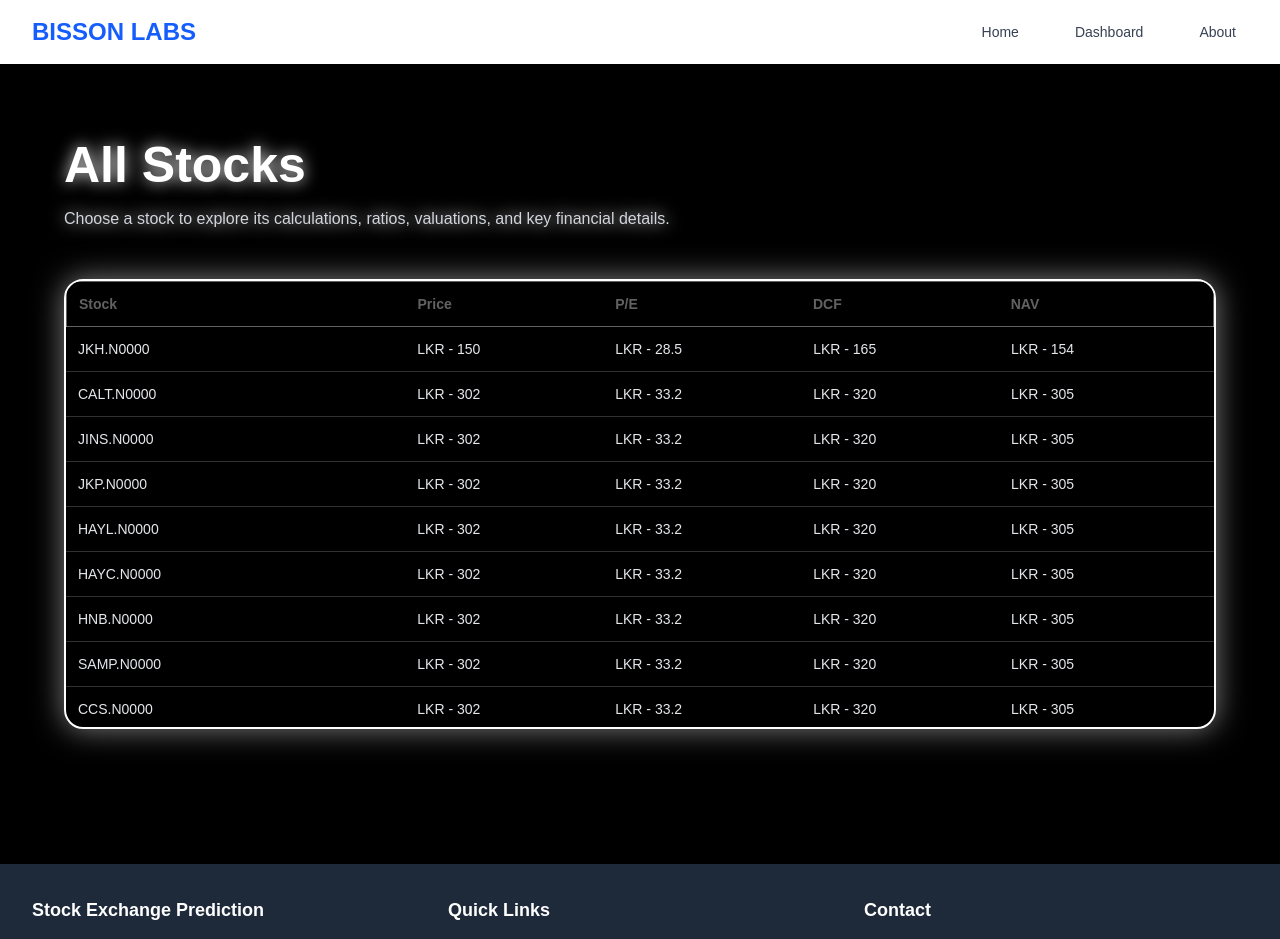
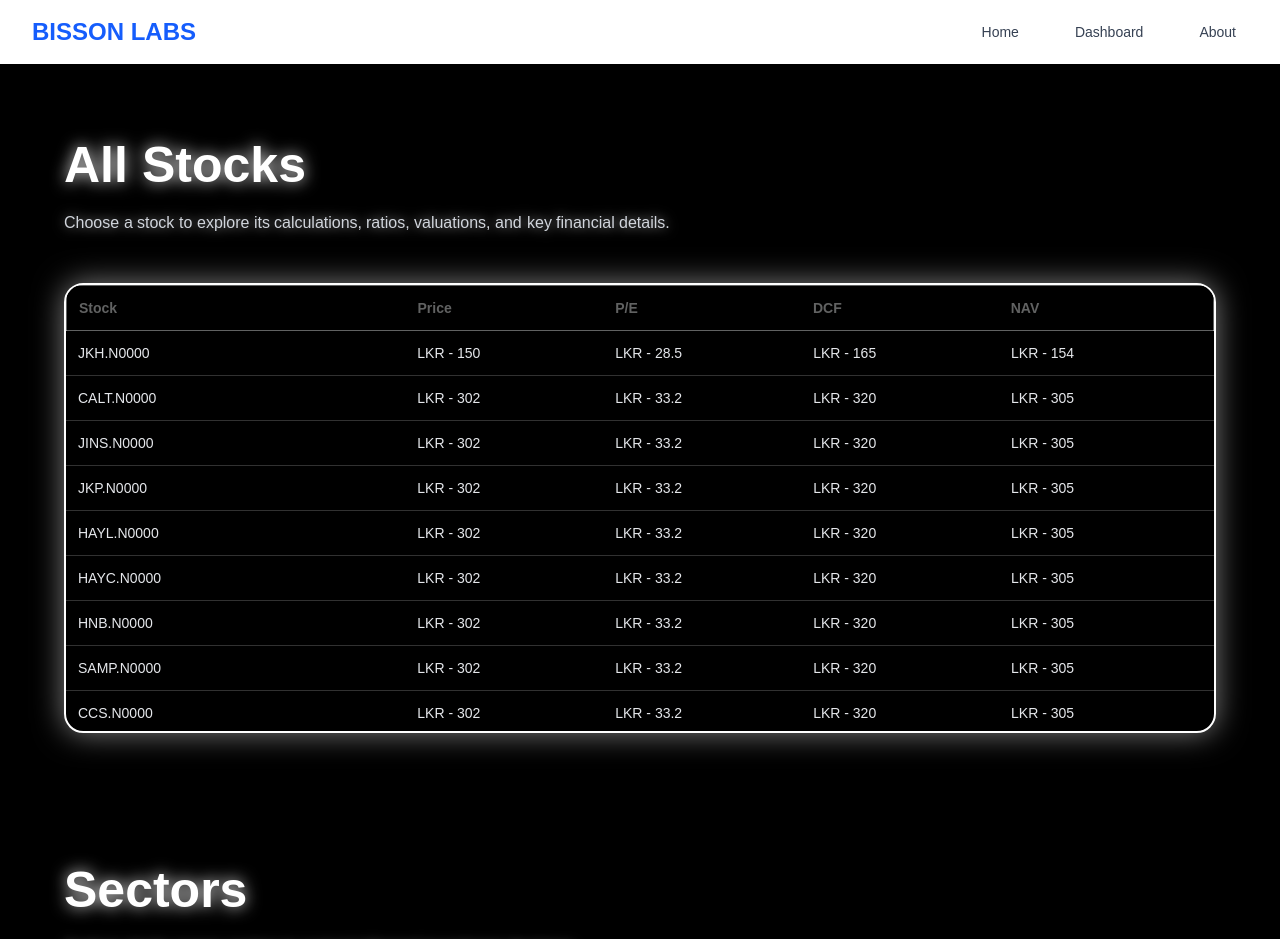
Before and after one commit to osa623/Stock-Exchange-Prediction-Model-Main-Web, a Next.js app in the folder frontend/: page /dashboard in a window 1280 px wide. Shown: the top 939 px of the page. Built offline with nearby package versions, Linux system fonts and the light colour scheme.

Commit message:
Dashboard -  sector section  - attemp 1 - commit #4

```diff
--- a/frontend/package.json
+++ b/frontend/package.json
@@ -9,10 +9,12 @@
     "lint": "eslint"
   },
   "dependencies": {
+    "@gsap/react": "^2.1.2",
     "class-variance-authority": "^0.7.1",
     "clsx": "^2.1.1",
     "gsap": "^3.14.2",
     "lucide-react": "^0.562.0",
+    "motion": "^12.25.0",
     "next": "16.1.1",
     "react": "19.2.3",
     "react-dom": "19.2.3",
--- a/frontend/src/app/dashboard/page.tsx
+++ b/frontend/src/app/dashboard/page.tsx
@@ -1,5 +1,7 @@
 import React from "react";
 import AllStocksSection from "@/components/Pages/Dashboard/AllStocksSection";
+import SectorSection from "@/components/Pages/Dashboard/SectorSection";
+import { Section } from "lucide-react";
 
 export default function DashboardPage() {
   return (
@@ -8,7 +10,7 @@
         {/* ALL STOCKS SECTION */}
         <AllStocksSection />
 
-        {/* FUTURE SECTIONS WILL GO HERE */}
+        <SectorSection/>
       </div>
     </main>
   );
--- a/frontend/src/components/Pages/Dashboard/AllStocksSection.tsx
+++ b/frontend/src/components/Pages/Dashboard/AllStocksSection.tsx
@@ -1,6 +1,8 @@
 
 
 "use client";
+
+import BlurText from "@/components/Ui/BlurText";
 
 interface Stock {
   symbol: string;
@@ -9,6 +11,14 @@
   dcf: number;
   nav: number;
 }
+
+
+
+
+const handleAnimationComplete = () => {
+  console.log('Animation completed!');
+};
+
 
 
 const sampleStocks: Stock[] = [
@@ -31,10 +41,25 @@
 export default function AllStocksSection() {
   return (
     <section className="mb-10 bg-black p-10 rounded-lg">
-      <h2 className="text-[50px] font-semibold mb-1 text-white drop-shadow-[0_0_8px_rgba(255,255,255,0.9)] ">All Stocks</h2>
-      <p className="text-gray-300 mb-12 drop-shadow-[0_0_8px_rgba(255,255,255,0.9)] ">
-        Choose a stock to explore its calculations, ratios, valuations, and key financial details.
-      </p>
+
+      {/* ANIMATED HEADING */}
+      <BlurText
+        text="All Stocks"
+        delay={80}
+        animateBy="words"
+        direction="top"
+        className="text-[50px] font-semibold mb-2 text-white drop-shadow-[0_0_8px_rgba(255,255,255,0.9)]"
+      />
+
+      {/* ANIMATED DESCRIPTION */}
+      <BlurText
+        text="Choose a stock to explore its calculations, ratios, valuations, and key financial details."
+        delay={20}
+        animateBy="words"
+        direction="bottom"
+        className="text-gray-300 mb-12 drop-shadow-[0_0_6px_rgba(255,255,255,0.6)]"
+      />
+
 
       {/* HEADER (NON-SCROLLING) */}
       <div className="border-2 border-white rounded-[1.5vw] overflow-hidden shadow-[0_0_30px_rgba(255,255,255,0.5)]">
--- /dev/null
+++ b/frontend/src/components/Pages/Dashboard/SectorSection.tsx
@@ -0,0 +1,33 @@
+"use client";
+
+import BlurText from "@/components/Ui/BlurText";
+
+
+export default function AllStocksSection() {
+  return (
+    <section className="mb-black p-10 rounded-lg">
+
+      {/* ANIMATED HEADING */}
+
+      <BlurText
+        text="Sectors"
+        delay={80}
+        animateBy="words"
+        direction="top"
+        className="text-[50px] font-semibold mb-2 text-white drop-shadow-[0_0_8px_rgba(255,255,255,0.9)]"
+      />
+
+      {/* ANIMATED DESCRIPTION */}
+      <BlurText
+        text="Analyze stocks across sectors to support informed investment decisions."
+        delay={20}
+        animateBy="words"
+        direction="bottom"
+        className="text-gray-300 mb-12 drop-shadow-[0_0_6px_rgba(255,255,255,0.6)]"
+      />
+      <div className="border-2 border-white rounded-[1.5vw] overflow-hidden shadow-[0_0_30px_rgba(255,255,255,0.5)]"></div>
+
+
+    </section>
+  );
+}
--- /dev/null
+++ b/frontend/src/components/Ui/BlurText.tsx
@@ -0,0 +1,123 @@
+import { motion, Transition, Easing } from 'motion/react';
+import { useEffect, useRef, useState, useMemo } from 'react';
+
+type BlurTextProps = {
+  text?: string;
+  delay?: number;
+  className?: string;
+  animateBy?: 'words' | 'letters';
+  direction?: 'top' | 'bottom';
+  threshold?: number;
+  rootMargin?: string;
+  animationFrom?: Record<string, string | number>;
+  animationTo?: Array<Record<string, string | number>>;
+  easing?: Easing | Easing[];
+  onAnimationComplete?: () => void;
+  stepDuration?: number;
+};
+
+const buildKeyframes = (
+  from: Record<string, string | number>,
+  steps: Array<Record<string, string | number>>
+): Record<string, Array<string | number>> => {
+  const keys = new Set<string>([...Object.keys(from), ...steps.flatMap(s => Object.keys(s))]);
+
+  const keyframes: Record<string, Array<string | number>> = {};
+  keys.forEach(k => {
+    keyframes[k] = [from[k], ...steps.map(s => s[k])];
+  });
+  return keyframes;
+};
+
+const BlurText: React.FC<BlurTextProps> = ({
+  text = '',
+  delay = 200,
+  className = '',
+  animateBy = 'words',
+  direction = 'top',
+  threshold = 0.1,
+  rootMargin = '0px',
+  animationFrom,
+  animationTo,
+  easing = (t: number) => t,
+  onAnimationComplete,
+  stepDuration = 0.35
+}) => {
+  const elements = animateBy === 'words' ? text.split(' ') : text.split('');
+  const [inView, setInView] = useState(false);
+  const ref = useRef<HTMLParagraphElement>(null);
+
+  useEffect(() => {
+    if (!ref.current) return;
+    const observer = new IntersectionObserver(
+      ([entry]) => {
+        if (entry.isIntersecting) {
+          setInView(true);
+          observer.unobserve(ref.current as Element);
+        }
+      },
+      { threshold, rootMargin }
+    );
+    observer.observe(ref.current);
+    return () => observer.disconnect();
+  }, [threshold, rootMargin]);
+
+  const defaultFrom = useMemo(
+    () =>
+      direction === 'top' ? { filter: 'blur(10px)', opacity: 0, y: -50 } : { filter: 'blur(10px)', opacity: 0, y: 50 },
+    [direction]
+  );
+
+  const defaultTo = useMemo(
+    () => [
+      {
+        filter: 'blur(5px)',
+        opacity: 0.5,
+        y: direction === 'top' ? 5 : -5
+      },
+      { filter: 'blur(0px)', opacity: 1, y: 0 }
+    ],
+    [direction]
+  );
+
+  const fromSnapshot = animationFrom ?? defaultFrom;
+  const toSnapshots = animationTo ?? defaultTo;
+
+  const stepCount = toSnapshots.length + 1;
+  const totalDuration = stepDuration * (stepCount - 1);
+  const times = Array.from({ length: stepCount }, (_, i) => (stepCount === 1 ? 0 : i / (stepCount - 1)));
+
+  return (
+    <p ref={ref} className={`blur-text ${className} flex flex-wrap`}>
+      {elements.map((segment, index) => {
+        const animateKeyframes = buildKeyframes(fromSnapshot, toSnapshots);
+
+        const spanTransition: Transition = {
+          duration: totalDuration,
+          times,
+          delay: (index * delay) / 1000,
+          ease: easing
+        };
+
+        return (
+          <motion.span
+            key={index}
+            initial={fromSnapshot}
+            animate={inView ? animateKeyframes : fromSnapshot}
+            transition={spanTransition}
+            onAnimationComplete={index === elements.length - 1 ? onAnimationComplete : undefined}
+            style={{
+              display: 'inline-block',
+              willChange: 'transform, filter, opacity'
+            }}
+          >
+            {segment === ' ' ? '\u00A0' : segment}
+            {animateBy === 'words' && index < elements.length - 1 && '\u00A0'}
+          </motion.span>
+        );
+      })}
+    </p>
+  );
+};
+
+export default BlurText;
```
Also changed, not shown: 2 other files (tests, documents, lock files or other folders).
